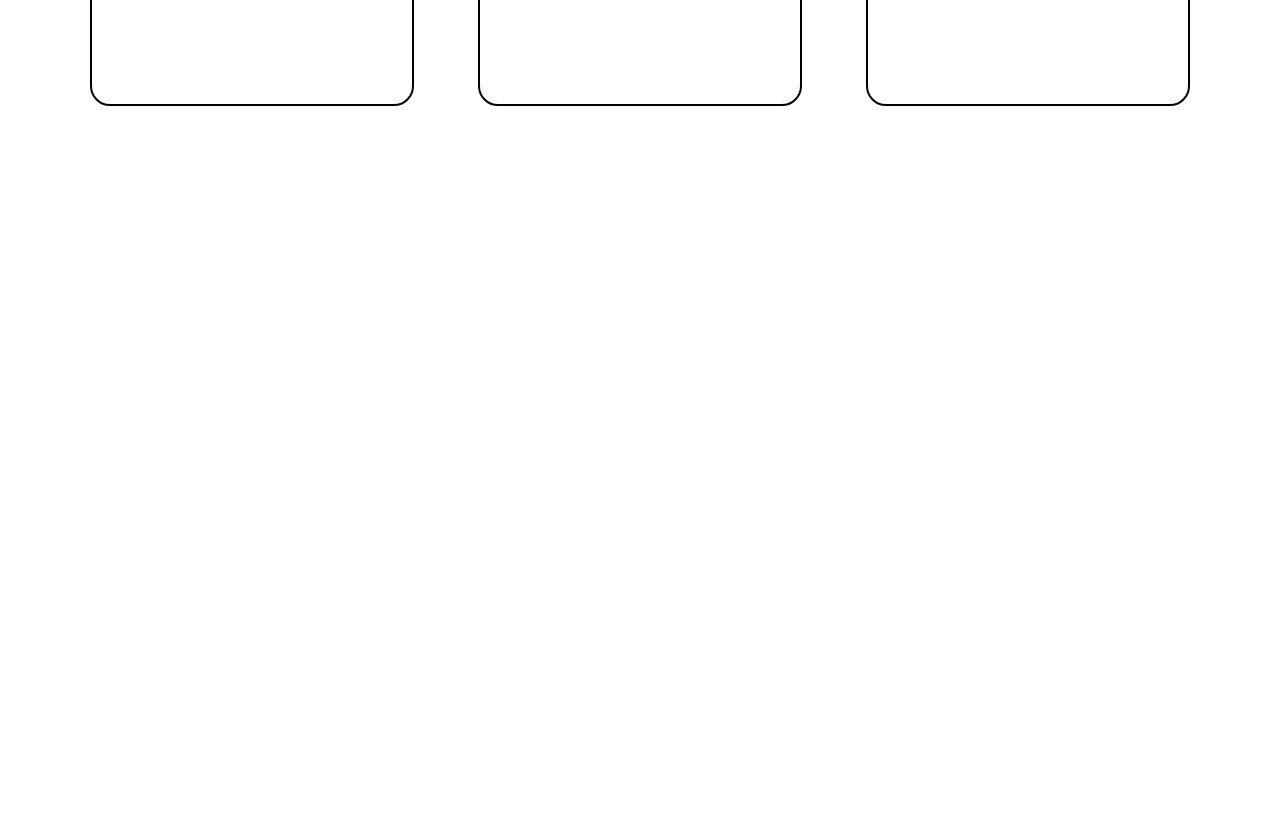
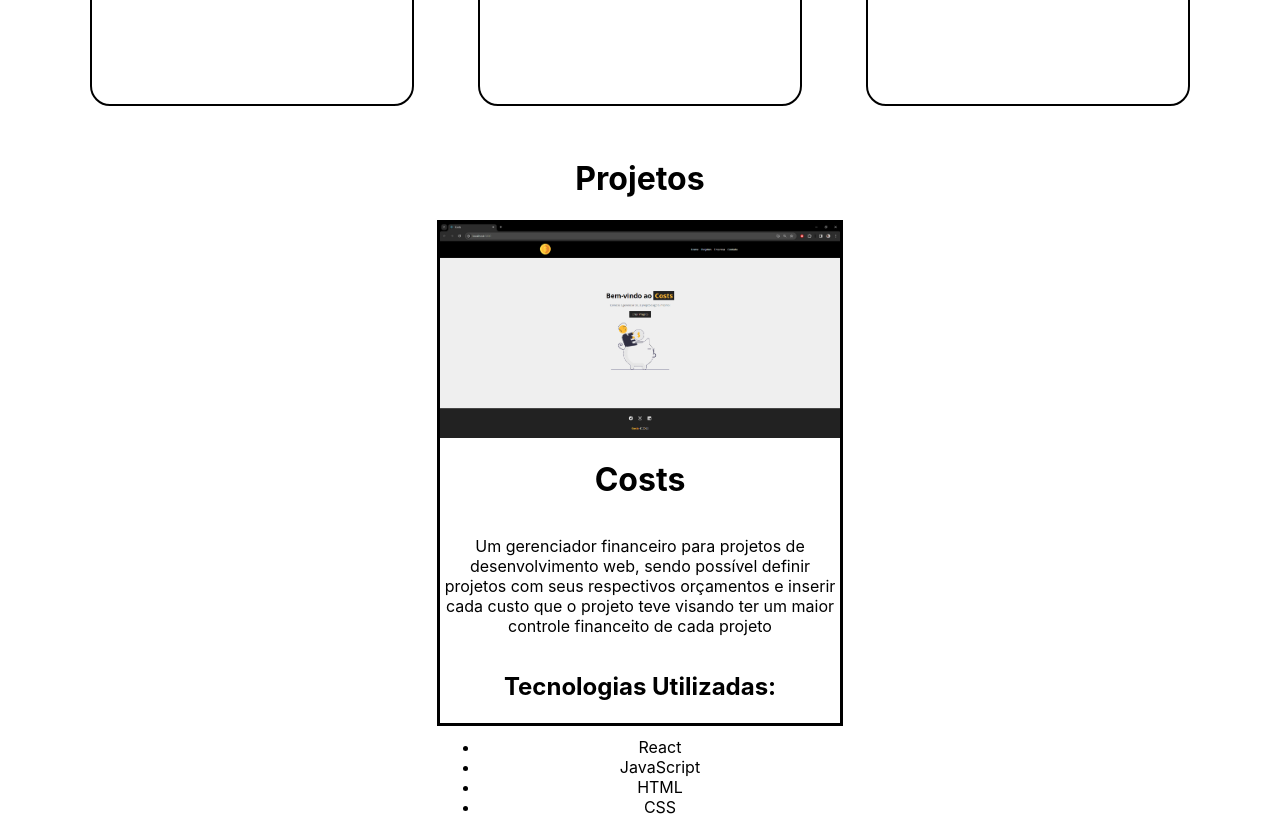
Before and after one commit to daniel-trindade/portfolio, a React (Create React App) app: page / in a window 1280 px wide. Shown: the part 1820-2637 px from the top of the page. Before the commit the page ends 1958 px from the top, so only its background shows below. Built offline with nearby package versions, Linux system fonts and the light colour scheme.

Commit message:
ProjBox Created

```diff
--- /dev/null
+++ b/src/components/ProjBox.jsx
@@ -0,0 +1,21 @@
+import styles from './ProjBox.module.css'
+
+const ProjBox = ({img, title, techs, description}) =>{
+
+  return(
+    <div className={styles.projContainer}>
+      <img src={img} alt="imagem de capa do projeto" />
+      <h1>{title}</h1>
+      <p>{description}</p>
+      <h2>Tecnologias Utilizadas:</h2>
+      <ul className={styles.list}>
+        {techs.map((tech, index) => (
+          <li key={index} className={styles.listItem}>{tech}</li>
+        ))}
+      </ul>
+    </div>
+  )
+
+}
+
+export default ProjBox
--- /dev/null
+++ b/src/components/ProjBox.module.css
@@ -0,0 +1,7 @@
+.projContainer{
+  width: 400px;
+  height: 500px;
+  display: flex;
+  flex-direction: column;
+  border: 3px solid black;
+}
--- a/src/pages/HomePage.jsx
+++ b/src/pages/HomePage.jsx
@@ -1,6 +1,9 @@
 import styles from './HomePage.module.css'
 import TechBox from '../components/TechBox'
 import meImg from '../imgs/eusemfundo.png'
+import ProjBox from '../components/ProjBox'
+import imgCosts from '../imgs/Costs1.PNG'
+
 
 const HomePage = () => {
 
@@ -42,6 +45,16 @@ const HomePage = () => {
           />
         </div>
       </div>
+      <div className={styles.projectContainer}>
+        <h1>Projetos</h1>
+        <ProjBox
+          img={imgCosts}
+          title='Costs'
+          description='Um gerenciador financeiro para projetos de desenvolvimento web, sendo possível definir projetos com seus respectivos orçamentos e inserir cada custo que o projeto teve visando ter um maior controle financeito de cada projeto'
+          techs={['React', 'JavaScript', 'HTML', 'CSS']}
+        />
+
+      </div>
     </div>
   )
 
```
Also changed, not shown: src/imgs/Costs1.PNG (added).
